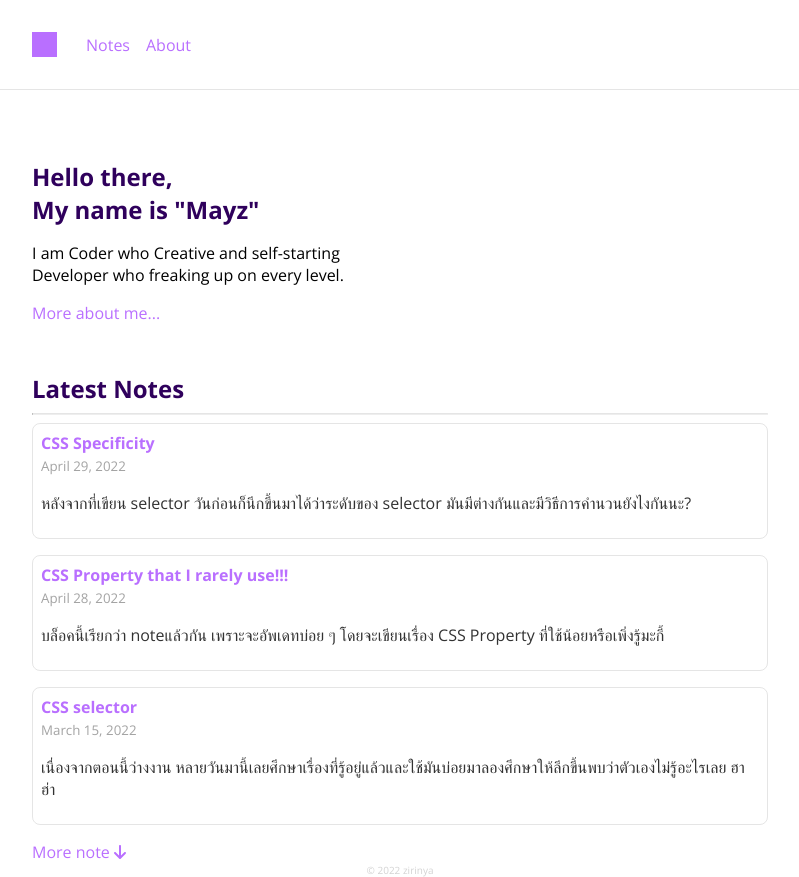
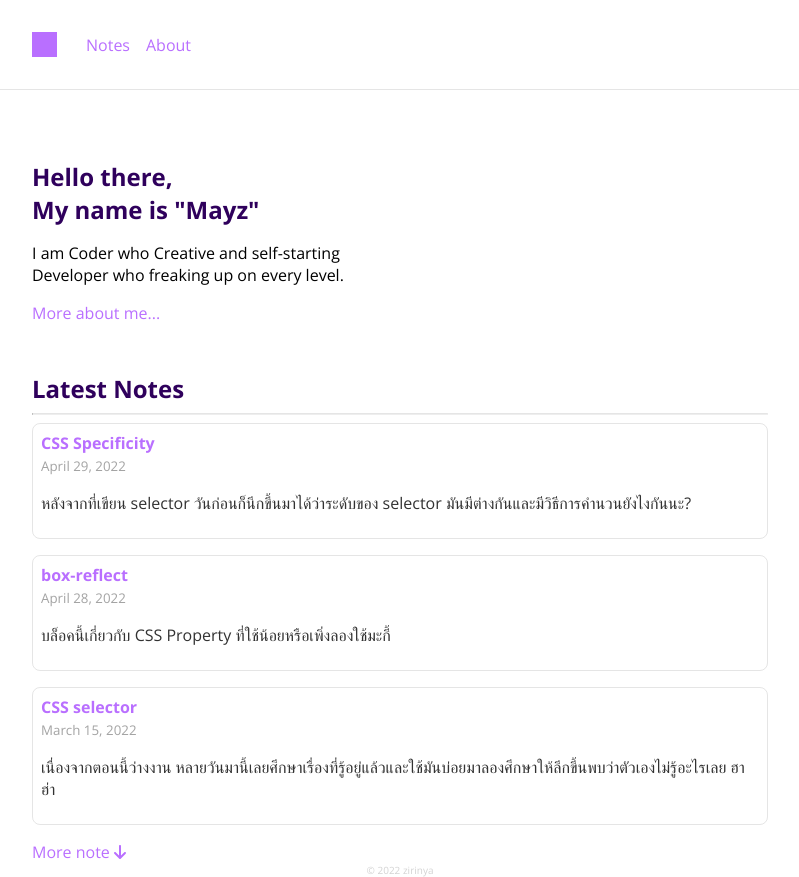
Before and after one commit to zirinya/zirinya.dev, a Gatsby site: page / in a window 1280 px wide. Shown: the whole page, without its empty margins (240-1039 px from the left). Built offline with nearby package versions, Linux system fonts and the light colour scheme; Gatsby itself is replaced by a stand-in of ours.

Commit message:
edit content

```diff
--- a/blog/never-usedit/never-usedit.md
+++ b/blog/box-reflect/box-reflect.md
@@ -1,7 +1,7 @@
 ---
-title: "CSS Property that I rarely use!!!"
-desc: "บล็อคนี้เรียกว่า noteแล้วกัน เพราะจะอัพเดทบ่อย ๆ โดยจะเขียนเรื่อง CSS Property ที่ใช้น้อยหรือเพิ่งรู้มะกี้"
-tags: ["css"]
+title: "box-reflect"
+desc: "บล็อคนี้เกี่ยวกับ CSS Property ที่ใช้น้อยหรือเพิ่งลองใช้มะกี้"
+tags: ["css-tip"]
 date: 2022-04-28
 ---
 
```
Also changed, not shown: blog/box-reflect/box-reflex.png (renamed from blog/never-usedit/box-reflex.png), blog/box-reflect/caniuseboxreflex.png (renamed from blog/never-usedit/caniuseboxreflex.png).
